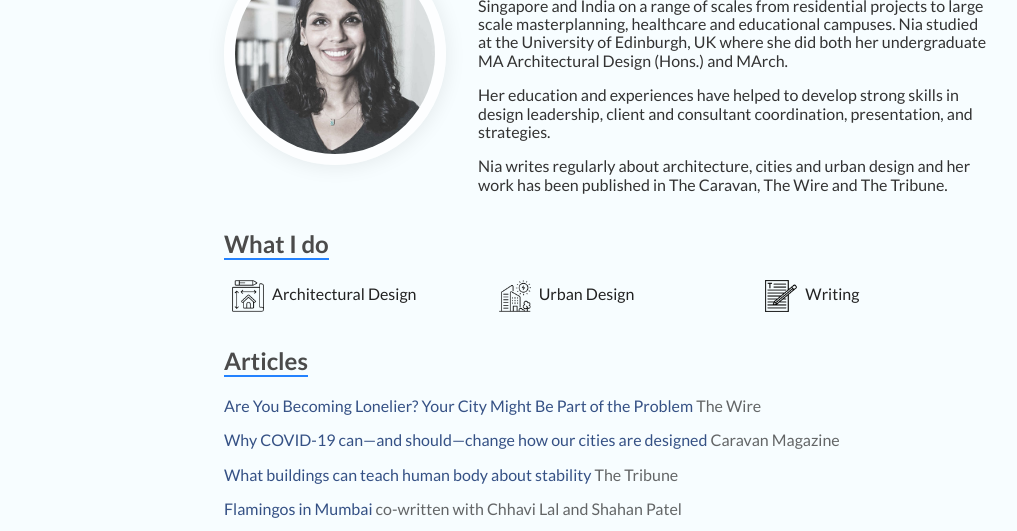
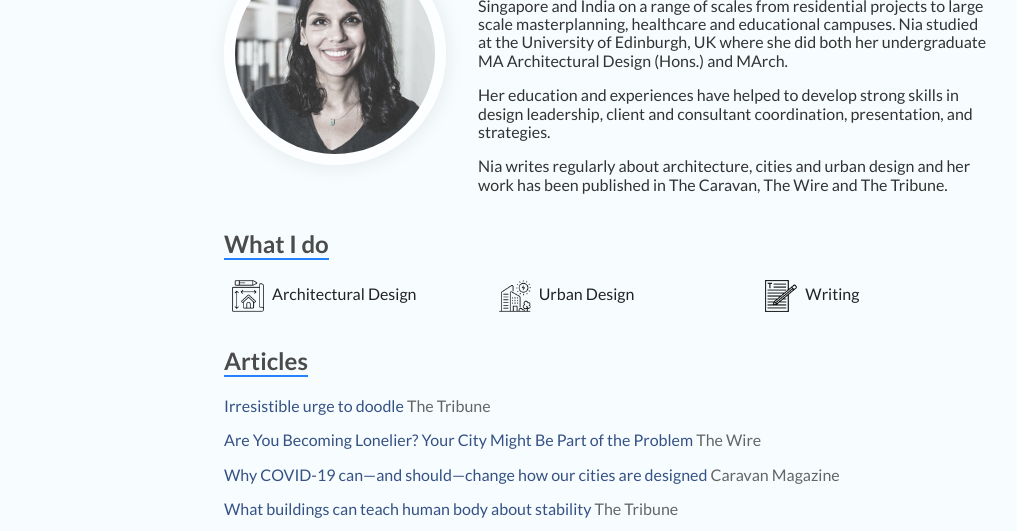
Before and after one commit to ashishpuliyel/niapuliyel, a website built with Parcel: page index.html in a window 1280 px wide. Shown: the part 215-746 px from the top of the page, without its empty margins (16-1033 px from the left). Built offline with nearby package versions, Linux system fonts and the light colour scheme.

Commit message:
adding tribune link

```diff
--- a/index.html
+++ b/index.html
@@ -47,6 +47,10 @@
         <h2>Articles</h2>
         <ul class='linkList'>
             <li>
+                <a target="_blank" href='https://www.tribuneindia.com/news/musings/irresistible-urge-to-doodle-370784'>
+                    Irresistible urge to doodle</a> The Tribune
+            </li>
+            <li>
                 <a target="_blank" href='https://thewire.in/urban/urban-loneliness-social-architecture-senior-living-student-housing'>
                 Are You Becoming Lonelier? Your City Might Be Part of the Problem</a> The Wire
             </li>
```
